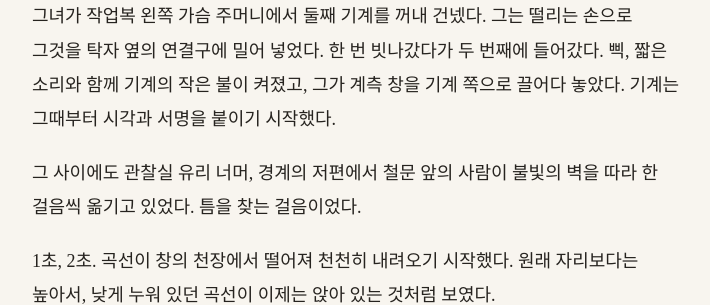
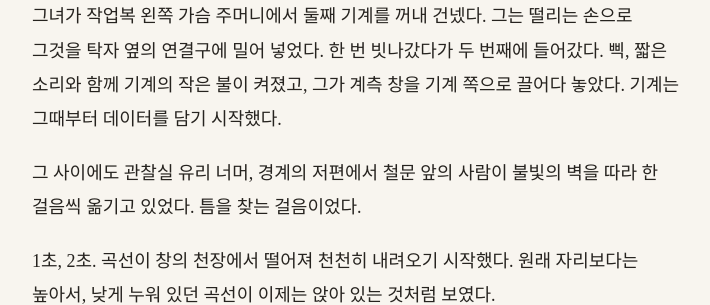
Before and after one commit to kangkkang/writer_s1_public, a Jekyll site: the page built from vol1/035.md, in a window 1280 px wide and 900 px high, scrolled down 5895 px. Shown: the part 254-559 px from the top of the window, without its empty margins (284-994 px from the left). Built offline with Jekyll 4.4.1, drawn with Linux system fonts in a browser that asks for light colours; our own code applies the rules of GitHub Pages for plain Markdown files.

Commit message:
Update from https://github.com/kangkkang/writer_s1/commit/38a5f2a1bf37ff72f2fd86805321f5e3e5d4fed1

```diff
--- a/vol1/035.md
+++ b/vol1/035.md
@@ -114,7 +114,7 @@
 
 "이 곡선을 담아야 해요!"
 
-그녀가 작업복 왼쪽 가슴 주머니에서 둘째 기계를 꺼내 건넸다. 그는 떨리는 손으로 그것을 탁자 옆의 연결구에 밀어 넣었다. 한 번 빗나갔다가 두 번째에 들어갔다. 삑, 짧은 소리와 함께 기계의 작은 불이 켜졌고, 그가 계측 창을 기계 쪽으로 끌어다 놓았다. 기계는 그때부터 시각과 서명을 붙이기 시작했다.
+그녀가 작업복 왼쪽 가슴 주머니에서 둘째 기계를 꺼내 건넸다. 그는 떨리는 손으로 그것을 탁자 옆의 연결구에 밀어 넣었다. 한 번 빗나갔다가 두 번째에 들어갔다. 삑, 짧은 소리와 함께 기계의 작은 불이 켜졌고, 그가 계측 창을 기계 쪽으로 끌어다 놓았다. 기계는 그때부터 데이터를 담기 시작했다.
 
 그 사이에도 관찰실 유리 너머, 경계의 저편에서 철문 앞의 사람이 불빛의 벽을 따라 한 걸음씩 옮기고 있었다. 틈을 찾는 걸음이었다.
 
```
